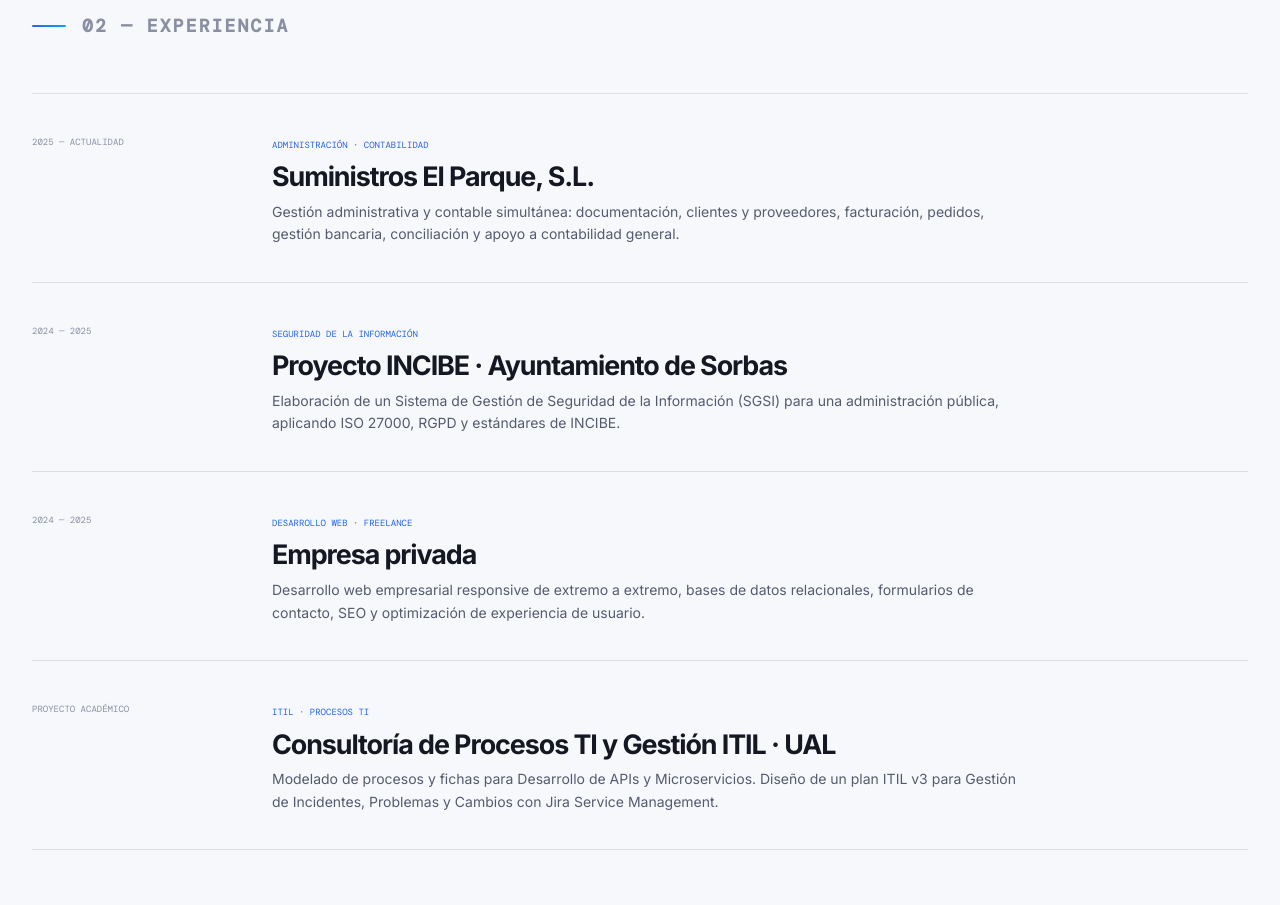
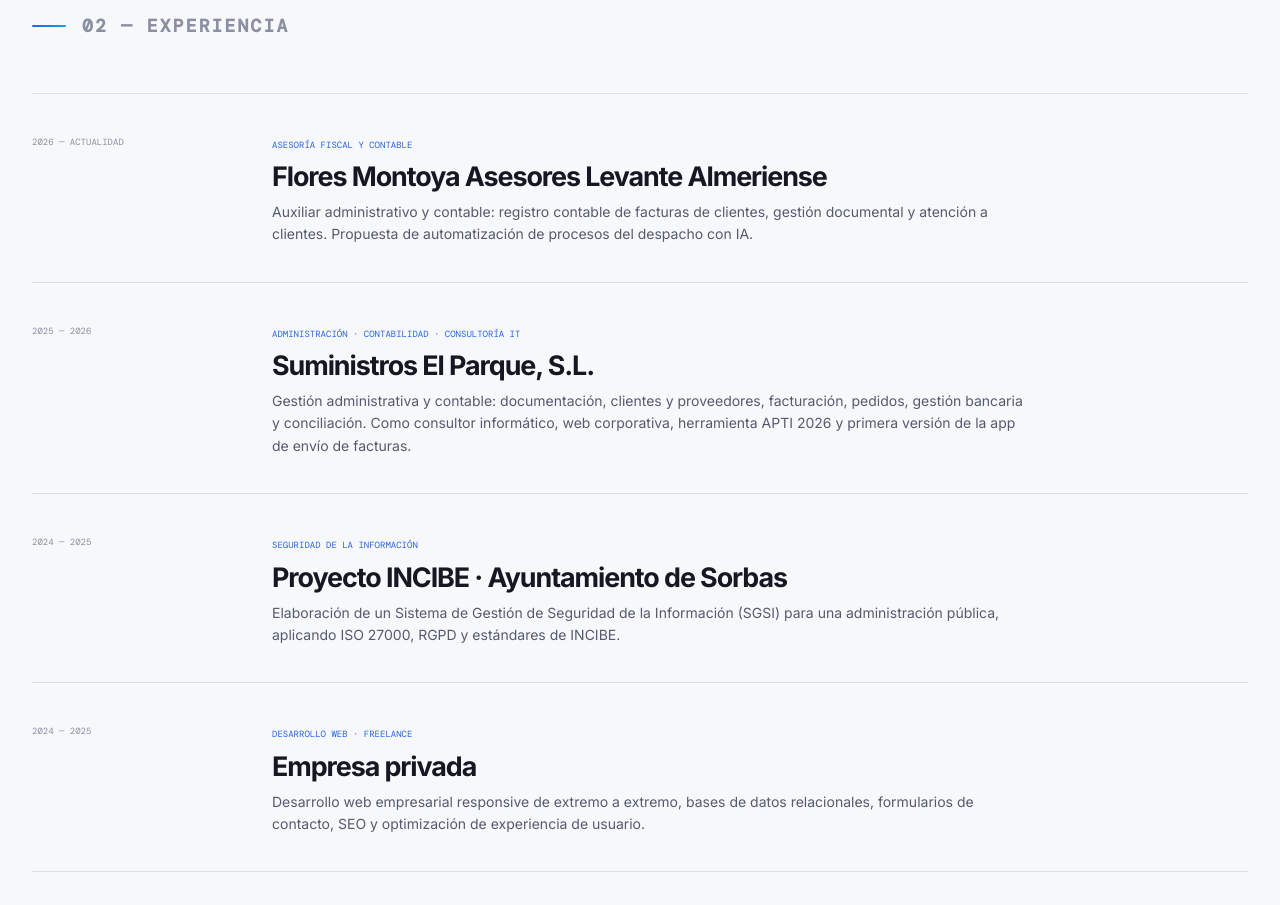
Before and after one commit to ualjgh120/Web_Personal, a plain HTML site: page index.html in a window 1280 px wide. Shown: the part 1880-2785 px from the top of the page. Drawn offline with nearby package versions, Linux system fonts and the light colour scheme.

Commit message:
Actualizar experiencia: Flores Montoya y fechas de El Parque
Co-Authored-By: Claude Opus 5.5 <noreply@anthropic.com>

```diff
--- a/index.html
+++ b/index.html
@@ -120,13 +120,26 @@
       <div class="section-label">02 — Experiencia</div>
       <div class="timeline">
         <article class="timeline-item featured reveal">
-          <div class="date">2025 — ACTUALIDAD</div>
+          <div class="date">2026 — ACTUALIDAD</div>
           <div class="timeline-content">
-            <span class="tag">Administración · Contabilidad</span>
+            <span class="tag">Asesoría fiscal y contable</span>
+            <h3>Flores Montoya Asesores Levante Almeriense</h3>
+            <p>
+              Auxiliar administrativo y contable: registro contable de facturas de clientes, gestión
+              documental y atención a clientes. Propuesta de automatización de procesos del despacho con IA.
+            </p>
+          </div>
+        </article>
+
+        <article class="timeline-item reveal">
+          <div class="date">2025 — 2026</div>
+          <div class="timeline-content">
+            <span class="tag">Administración · Contabilidad · Consultoría IT</span>
             <h3>Suministros El Parque, S.L.</h3>
             <p>
-              Gestión administrativa y contable simultánea: documentación, clientes y proveedores,
-              facturación, pedidos, gestión bancaria, conciliación y apoyo a contabilidad general.
+              Gestión administrativa y contable: documentación, clientes y proveedores, facturación,
+              pedidos, gestión bancaria y conciliación. Como consultor informático, web corporativa,
+              herramienta APTI 2026 y primera versión de la app de envío de facturas.
             </p>
           </div>
         </article>
```
